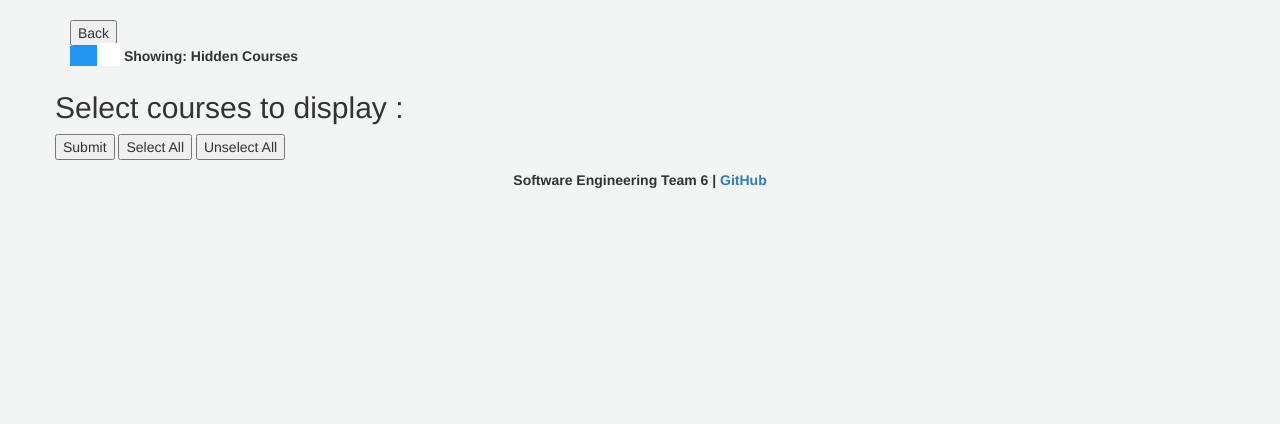
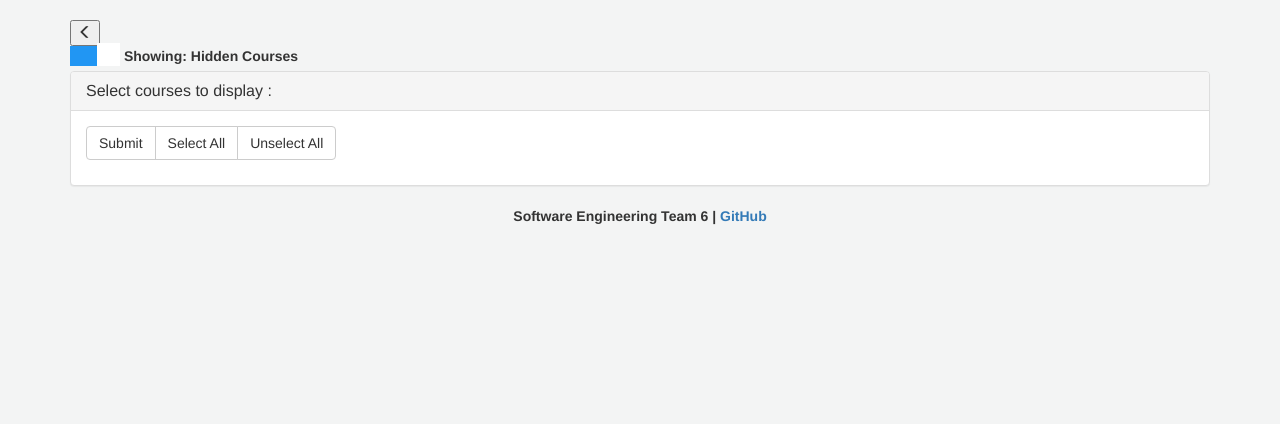
Before and after one commit to software-students-fall2022/final-project-team-6, a Flask app: template admin/templates/courses/courses.html in a window 1280 px wide. Shown: the part 52-476 px from the top of the page. Before the commit the page ends 241 px from the top, so only its background shows below. Run offline with Flask 2, Linux system fonts and the light colour scheme; the template is opened without the code that fills it: most values are stand-ins (such as "Sample title", 1, 10 or a date in 2020); parts of the project's set-up code (start-up, migrations or seed data) failed here and were passed over; some libraries are stand-ins or nearby versions.

Commit message:
admin page update

```diff
--- a/admin/templates/courses/courses.html
+++ b/admin/templates/courses/courses.html
@@ -68,7 +68,9 @@
 
 <form action="/subjects" method="GET" id="form">
   <input type="hidden" name="schoolAbbr" value="{{schoolAbbr}}">
-  <input type="submit" value="Back">
+    <button type="submit" class="submit-button">
+        <span class="glyphicon glyphicon-menu-left" aria-hidden="true"></span>
+    </button>
 </form>
 
 <label class="switch">
@@ -83,19 +85,25 @@
   {% endif %}
 </label>
 
-<div class="row">
-  <h2 id="select_title">Select courses to
+
+    <div class="panel panel-default">
+        <div class="panel-heading">
+            <h2 class="panel-title"id="select_title">Select courses to
                 {%if display == true or display == "true"%}
                     hide
                 {% else %}
                     display
                 {% endif %}
                 :</h2>
+        </div>
+        <div class="panel-body">
 
+            <div class="btn-group" role="group" aria-label="...">
+                <button type="submit" onclick="submit()" class="btn btn-default">Submit</button>
+                <button type="submit" onclick="selectAll()" class="btn btn-default">Select All</button>
+                <button type="submit" onclick="unselectAll()" class="btn btn-default">Unselect All</button>
+            </div>
 
-  <button type="submit" onclick="submit()">Submit</button>
-  <button type="button" onclick="selectAll()">Select All</button>
-  <button type="button" onclick="unselectAll()">Unselect All</button>
             {% for doc in docs %}
                 <ul>
                     <li class="course_element" data-display="{{doc.display}}">
@@ -104,7 +112,8 @@
                     </li>
                 </ul>
             {% endfor %}
-
+        </div>
+    </div>
 
   <script>
     const toggle = document.getElementById('displayToggle');
--- a/admin/templates/courses/schools.html
+++ b/admin/templates/courses/schools.html
@@ -13,8 +13,9 @@ https://developer.mozilla.org/en-US/docs/Web/API/Media_Capture_and_Streams_API/T
   {% if messages %}
     <ul class=flashes>
         {% for message in messages %}
-            <span class="glyphicon glyphicon-floppy-open" aria-hidden="true"></span>
-            <li>{{ message }}</li>
+            <li>
+                <span class="glyphicon glyphicon-floppy-open" aria-hidden="true"></span> {{ message }}
+            </li>
         {% endfor %}
     </ul>
   {% endif %}
--- a/admin/templates/courses/subjects.html
+++ b/admin/templates/courses/subjects.html
@@ -4,8 +4,10 @@ https://developer.mozilla.org/en-US/docs/Web/API/Media_Capture_and_Streams_API/T
 {% extends "common/layout.html"%}
 {% block content %}
 <form action="/" method="GET" id="form">
-    <input type="submit" value="Back">
-  </form>
+    <button type="submit" class="submit-button">
+        <span class="glyphicon glyphicon-menu-left" aria-hidden="true"></span>
+    </button>
+</form>
 <div class="row">
 
     {% for doc in docs %}
```
Lines whose indentation alone changed are shown as unchanged.
